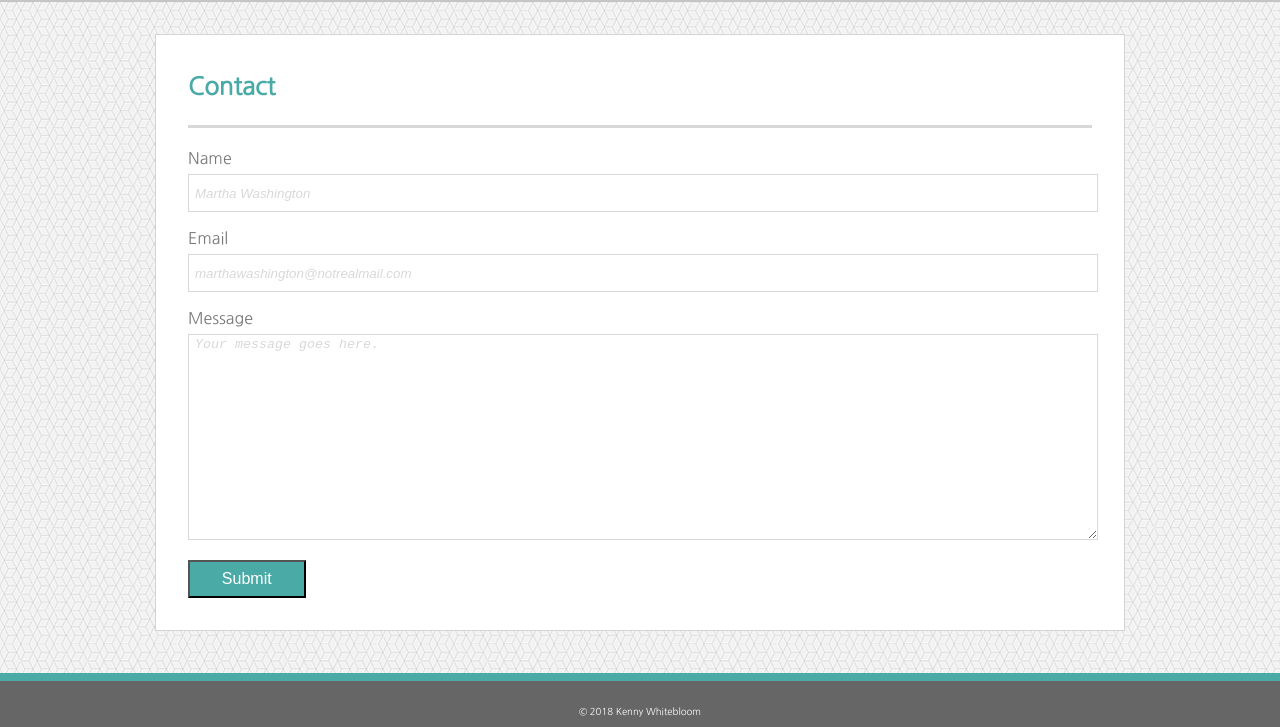
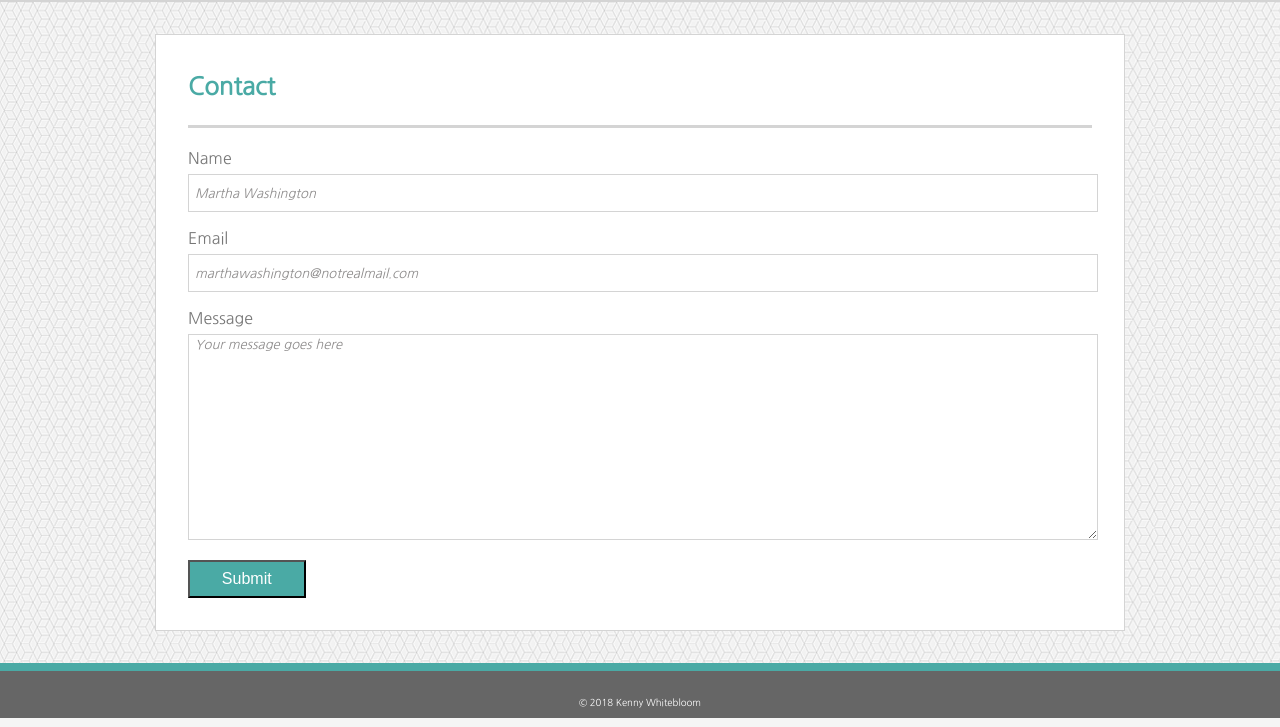
Before and after one commit to calemonte/basic-portfolio, a plain HTML site: page contact.html in a window 1280 px wide. Shown: the part 89-816 px from the top of the page. Drawn offline with Linux system fonts and the light colour scheme.

Commit message:
added sticky footer and made final tweaks

```diff
--- a/assets/css/style.css
+++ b/assets/css/style.css
@@ -10,6 +10,9 @@ html {
 
 body {
     margin: 0;
+    display: flex;
+    flex-direction: column;
+    height: 100vh;
     font-family: 'Nanum Gothic', sans-serif;
     color: #777777;
     background: whitesmoke;
@@ -18,7 +21,7 @@ body {
 }
 
 a {
-    text-decoration-line: none;
+    text-decoration: none;
     color: #E45F56;
 }
 
@@ -35,7 +38,7 @@ a:hover {
 
 .nav-bar {
     background: #fff;
-    border-bottom: 2px solid rgb(197, 197, 197);
+    border-bottom: 2px solid rgb(212, 212, 212);
 }
 
 .nav-items {
@@ -84,12 +87,16 @@ a:hover {
 
 .main-section h1 {
     color: #4aaaa5;
-    border-bottom: 3px solid rgb(216, 216, 216);
+    border-bottom: 3px solid rgb(212, 212, 212);
     padding-bottom: 1em;
 }
 
 .main-section p {
     line-height: 2;
+}
+
+.main-section-wrapper {
+    flex: 1 0 auto;
 }
 
 #main-img {
@@ -153,7 +160,7 @@ input, textarea {
     width: 100%;
     height: 2.5em;
     margin-top: 0.5em;
-    border: 1px solid rgb(216, 216, 216);
+    border: 1px solid rgb(212, 212, 212);
 }
 
 textarea {
@@ -168,10 +175,16 @@ button {
     font-size: 1em;
 }
 
+button:hover {
+    cursor: pointer;
+}
+
 input::placeholder, textarea::placeholder {
     padding-left: 0.3em;
-    color: rgb(216, 216, 216);
+    color: rgb(141, 139, 139);
+    font-family: 'Nanum Gothic', sans-serif;
     font-style: italic;
+    font-size: small;
 }
 
 .contact-form {
@@ -186,15 +199,13 @@ input::placeholder, textarea::placeholder {
 
 .footer {
     clear: both;
-    display: flex;
-    justify-content: center;
-    position: absolute;
-    bottom: -1em;
+    flex-shrink: 0;
     width: 100%;
     padding: 1em 0 0 0;
     background-color: #666666;
     border-top: 8px solid #4aaaa5;
     color: #fff;
+    text-align: center;
 }
 
 .footer p {
--- a/contact.html
+++ b/contact.html
@@ -5,9 +5,14 @@
     <!-- Header and stylesheet link-->
     <head>
         <meta charset="UTF-8">
+
+        <!-- Stylesheets -->
         <link rel="stylesheet" type="text/css" href="assets/css/style.css">
         <link href="https://fonts.googleapis.com/css?family=Nanum+Gothic|Sriracha" rel="stylesheet">
+
+        <!-- Favicon -->
         <link rel="shortcut icon" type="image/ico" href="assets/images/favicon.ico"/>
+
         <title>Kenny Whitebloom: Contact</title>
     </head>
 
@@ -32,6 +37,8 @@
             </div>
 
         </header>
+        <!-- Wrapper designed to accommodate sticky footer -->
+        <div class="main-section-wrapper">
 
             <!-- Main section containing contact form -->
             <section class="main-section">
@@ -50,7 +57,7 @@
 
                         <div class="contact-form">
                             <label for="message">Message</label><br>
-                        <textarea id="message" name="message" placeholder="Your message goes here."></textarea><br>
+                            <textarea id="message" name="message" placeholder="Your message goes here"></textarea><br>
                         </div>
 
                         <label for="button"></label>
@@ -58,6 +65,7 @@
                     </form>
 
             </section>
+        </div>
 
         <!-- Footer -->
         <footer class="footer">
```
Also changed, not shown: index.html (+8 -0 lines), portfolio.html (+9 -0 lines). Lines whose indentation alone changed are shown as unchanged.
